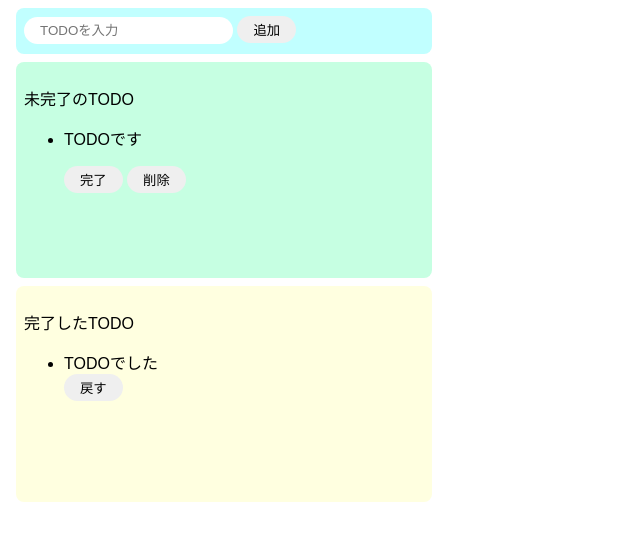
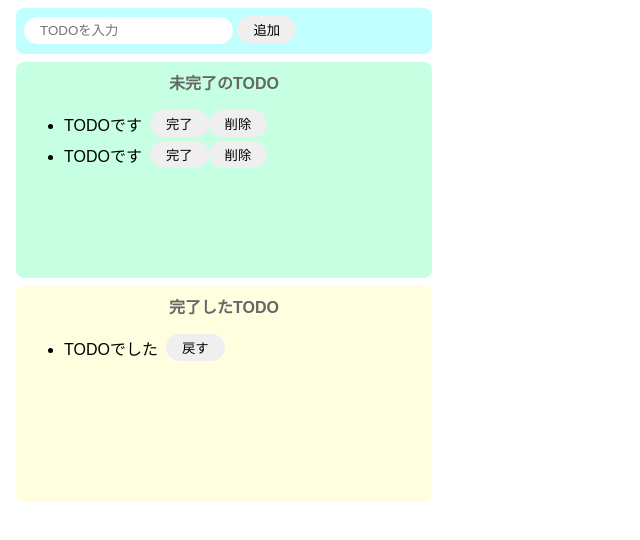
Before and after one commit to neogim/todo-js, a website built with Parcel: page index.html in a window 1280 px wide. Shown: the whole page, without its empty margins (0-640 px from the left). Built offline with nearby package versions, Linux system fonts and the light colour scheme.

Commit message:
html,css部分をあらかた作成 html,css部分をあらかた作成

```diff
--- a/index.html
+++ b/index.html
@@ -11,21 +11,24 @@
       <button>追加</button>
     </div>
     <div class="incomplete-area">
-      <p>未完了のTODO</p>
+      <p class="title">未完了のTODO</p>
       <ul>
-        <li>
-          <div>
-            <p>TODOです</p>
-            <button>完了</button>
-            <button>削除</button>
-          </div>
-        </li>
+        <div class="list-row">
+          <li>TODOです</li>
+          <button>完了</button>
+          <button>削除</button>
+        </div>
+        <div class="list-row">
+          <li>TODOです</li>
+          <button>完了</button>
+          <button>削除</button>
+        </div>
       </ul>
     </div>
     <div class="complete-area">
-      <p>完了したTODO</p>
+      <p class="title">完了したTODO</p>
       <ul>
-        <div>
+        <div class="list-row">
           <li>TODOでした</li>
           <button>戻す</button>
         </div>
--- a/src/styles.css
+++ b/src/styles.css
@@ -19,6 +19,10 @@ button:hover {
   background-color: #ff7fff;
   color: #fff;
   cursor: pointer;
+}
+
+li {
+  margin-right: 8px;
 }
 
 .input-area {
@@ -47,3 +51,15 @@ button:hover {
   margin: 8px;
   border-radius: 8px;
 }
+.title {
+  text-align: center;
+  margin-top: 0;
+  font-weight: bold;
+  color: #666;
+}
+
+.list-row {
+  display: flex; /*横に並べるためのもの*/
+  align-items: center;
+  padding-bottom: 4px;
+}
```
